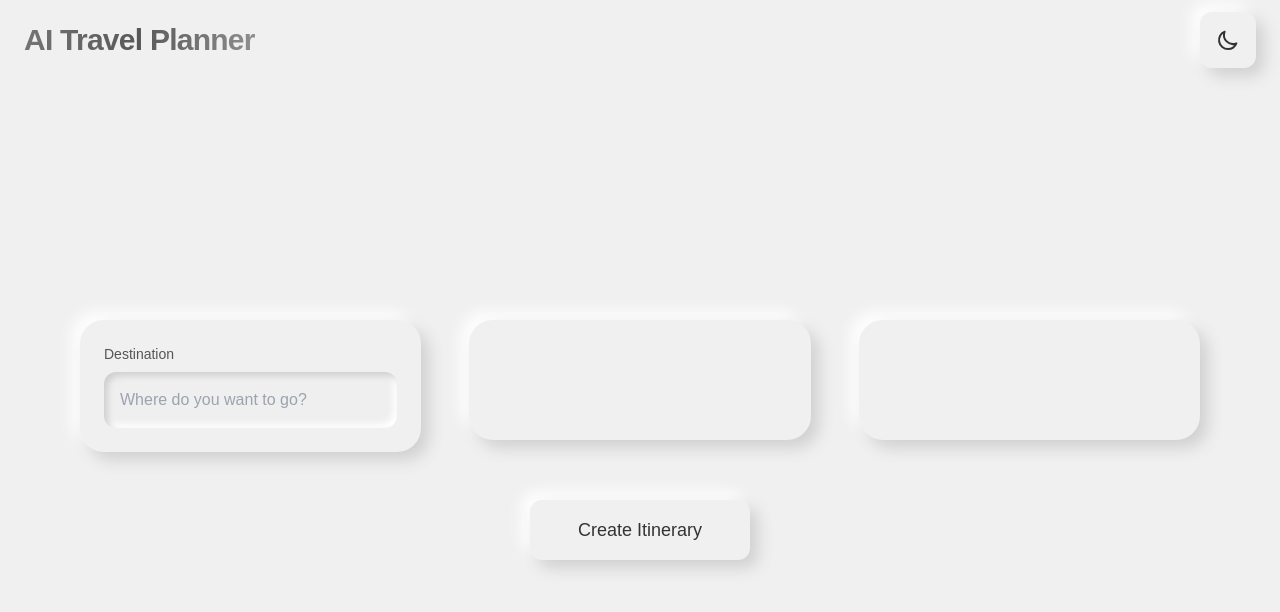
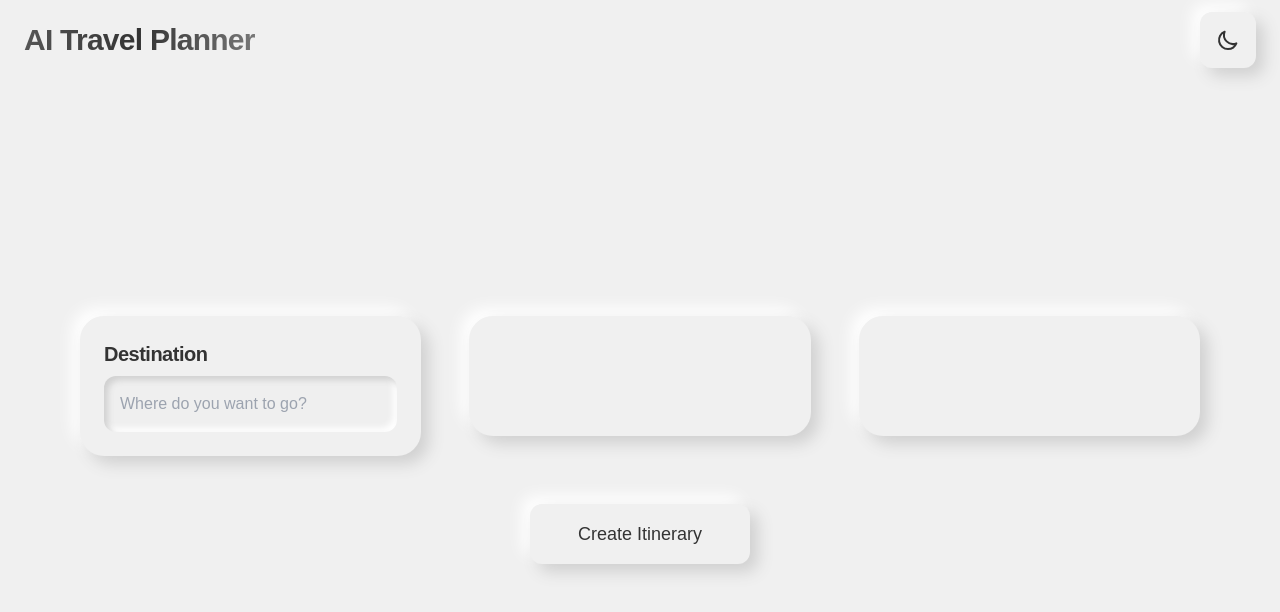
Before and after one commit to sagar-datta/travel-itinerary-ai, a Next.js app: page / in a window 1280 px wide. Both pictures are taken after a click on the button "Begin Your Journey". Shown: the top 612 px of the page. Built offline with nearby package versions, Linux system fonts and the light colour scheme.

Commit message:
Refactor TravelForm and Input components; enhance layout, transition effects, and typography for improved user experience

```diff
--- a/src/app/components/common/Input.tsx
+++ b/src/app/components/common/Input.tsx
@@ -19,7 +19,8 @@ export function Input({
 }: InputProps) {
   return (
     <div className="flex flex-col gap-2">
-      <label className="text-sm font-medium dark:text-dark-text-secondary text-light-text-secondary">
+      <label className="text-xl font-bold tracking-tight
+        dark:text-dark-text-primary text-light-text-primary">
         {label}
       </label>
       <input
--- /dev/null
+++ b/src/app/components/common/TransitionContainer.tsx
@@ -0,0 +1,33 @@
+'use client';
+
+import { transitions, getTransitionClasses } from '../../styles/common';
+
+interface TransitionContainerProps {
+  children: React.ReactNode;
+  show: boolean;
+  type?: 'fade' | 'slide';
+  duration?: keyof typeof transitions;
+  className?: string;
+  delay?: string;
+}
+
+export function TransitionContainer({
+  children,
+  show,
+  type = 'fade',
+  duration = 'fast',
+  className = '',
+  delay = '',
+}: TransitionContainerProps) {
+  return (
+    <div className={`
+      ${transitions[duration]} transform
+      ${getTransitionClasses(show, type)}
+      ${show ? '' : 'pointer-events-none'}
+      ${delay}
+      ${className}
+    `}>
+      {children}
+    </div>
+  );
+}
--- a/src/app/components/features/travel-form/TravelForm.tsx
+++ b/src/app/components/features/travel-form/TravelForm.tsx
@@ -4,6 +4,8 @@ import { useState } from 'react';
 import { Input } from '../../common/Input';
 import { Button } from '../../common/Button';
 import { Card } from '../../common/Card';
+import { TransitionContainer } from '../../common/TransitionContainer';
+import { layout } from '../../../styles/common';
 
 interface TravelFormProps {
   isStarted: boolean;
@@ -19,15 +21,17 @@ export function TravelForm({ isStarted }: TravelFormProps) {
   };
 
   return (
-    <div className={`w-full max-w-6xl mx-auto px-4 transition-all duration-200 ease-out transform
-      ${isStarted ? 'opacity-100 translate-y-0 z-10 delay-75' : 'opacity-0 translate-y-4 z-0 pointer-events-none'}`}
+    <TransitionContainer
+      show={isStarted}
+      className={`w-full ${layout.maxWidth.lg} ${layout.container.centered} ${layout.padding.page}`}
     >
-      <form onSubmit={handleSubmit} className="space-y-12">
+      <form onSubmit={handleSubmit} className="space-y-12 w-full">
         {/* Grid for form inputs */}
-        <div className="grid grid-cols-3 gap-12">
+        <div className={layout.grid.threeColumns}>
           {/* First column - Destination */}
-          <div className={`transition-all duration-200 ease-out delay-125
-            ${isStarted ? 'opacity-100 translate-y-0' : 'opacity-0 translate-y-4'}`}
+          <TransitionContainer
+            show={isStarted}
+            delay="delay-125"
           >
             <Card>
               <Input
@@ -37,26 +41,30 @@ export function TravelForm({ isStarted }: TravelFormProps) {
                 onChange={setDestination}
               />
             </Card>
-          </div>
+          </TransitionContainer>
 
           {/* Second column - Empty card for now */}
-          <div className={`transition-all duration-200 ease-out delay-150
-            ${isStarted ? 'opacity-100 translate-y-0' : 'opacity-0 translate-y-4'}`}
+          <TransitionContainer
+            show={isStarted}
+            delay="delay-150"
           >
             <Card className="min-h-[120px]">&nbsp;</Card>
-          </div>
+          </TransitionContainer>
 
           {/* Third column - Empty card for now */}
-          <div className={`transition-all duration-200 ease-out delay-175
-            ${isStarted ? 'opacity-100 translate-y-0' : 'opacity-0 translate-y-4'}`}
+          <TransitionContainer
+            show={isStarted}
+            delay="delay-175"
           >
             <Card className="min-h-[120px]">&nbsp;</Card>
-          </div>
+          </TransitionContainer>
         </div>
 
         {/* Full-width section for submit button */}
-        <div className={`flex justify-center transition-all duration-200 ease-out delay-200
-          ${isStarted ? 'opacity-100 translate-y-0' : 'opacity-0 translate-y-4'}`}
+        <TransitionContainer
+          show={isStarted}
+          delay="delay-200"
+          className="flex justify-center"
         >
           <Button
             type="submit"
@@ -64,8 +72,8 @@ export function TravelForm({ isStarted }: TravelFormProps) {
           >
             Create Itinerary
           </Button>
-        </div>
+        </TransitionContainer>
       </form>
-    </div>
+    </TransitionContainer>
   );
 }
--- a/src/app/components/features/welcome/Welcome.tsx
+++ b/src/app/components/features/welcome/Welcome.tsx
@@ -1,5 +1,6 @@
 'use client';
 import { Button } from '../../common/Button';
+import { transitions, typography, getTransitionClasses } from '../../../styles/common';
 
 interface WelcomeProps {
   isStarted: boolean;
@@ -8,15 +9,19 @@ interface WelcomeProps {
 
 export function Welcome({ isStarted, onBegin }: WelcomeProps) {
   return (
-    <div className={`text-center transition-all duration-200 ease-out transform
-      ${isStarted ? 'opacity-0 pointer-events-none scale-95 z-0' : 'opacity-100 transform-none z-10'}`}
-    >
-      <h1 className="bg-gradient-to-r dark:from-dark-accent-primary dark:via-dark-text-primary dark:to-dark-accent-secondary from-light-accent-primary via-light-text-primary to-light-accent-secondary bg-clip-text text-7xl font-black tracking-tight text-transparent mb-6">
+    <div className={`
+      text-center transform
+      ${transitions.fast}
+      ${isStarted ? 'opacity-0 pointer-events-none scale-95 z-0' : 'opacity-100 transform-none z-10'}
+    `}>
+      <h1 className={`${typography.gradientText} ${typography.h1} mb-6`}>
         AI Travel Planner
       </h1>
-      <p className={`text-xl font-medium dark:text-dark-text-secondary text-light-text-secondary mb-12 transition-all duration-150 ease-out ${
-        isStarted ? 'opacity-0 scale-95' : 'opacity-100 transform-none'
-      }`}>
+      <p className={`
+        ${typography.body} mb-12
+        ${transitions.fast}
+        ${isStarted ? 'opacity-0 scale-95' : 'opacity-100 transform-none'}
+      `}>
         Your intelligent companion for creating perfect travel experiences
       </p>
 
--- a/src/app/components/layout/Header.tsx
+++ b/src/app/components/layout/Header.tsx
@@ -1,5 +1,6 @@
 'use client';
 import { ThemeToggle } from '../common/ThemeToggle';
+import { transitions, typography, getTransitionClasses } from '../../styles/common';
 
 interface HeaderProps {
   isStarted: boolean;
@@ -13,11 +14,15 @@ export function Header({ isStarted, onTitleClick }: HeaderProps) {
         {/* Title in header - starts hidden and slides in when isStarted */}
         <button
           onClick={onTitleClick}
-          className={`transition-all duration-500 ease-out flex items-center h-full ${
-            isStarted ? 'transform-none opacity-100 cursor-pointer hover:opacity-80' : '-translate-x-full opacity-0 pointer-events-none'
-          }`}
+          className={`${transitions.slow} flex items-center h-full
+            ${getTransitionClasses(isStarted, 'slide')}
+            ${isStarted ? 'cursor-pointer hover:opacity-80' : 'pointer-events-none'}
+          `}
         >
-          <h1 className="bg-gradient-to-r dark:from-dark-accent-primary dark:via-dark-text-primary dark:to-dark-accent-secondary from-light-accent-primary via-light-text-primary to-light-accent-secondary bg-clip-text text-3xl font-black tracking-tight text-transparent hover:text-light-accent-primary dark:hover:text-dark-accent-primary">
+          <h1 className={`
+            ${typography.gradientText} ${typography.h2}
+            hover:text-light-accent-primary dark:hover:text-dark-accent-primary
+          `}>
             AI Travel Planner
           </h1>
         </button>
--- /dev/null
+++ b/src/app/styles/common.ts
@@ -0,0 +1,52 @@
+export const transitions = {
+  base: 'transition-all duration-300 ease-out',
+  fast: 'transition-all duration-200 ease-out',
+  slow: 'transition-all duration-500 ease-out',
+} as const;
+
+export const animations = {
+  fadeIn: 'opacity-100 transform-none',
+  fadeOut: 'opacity-0 translate-y-4',
+  slideIn: 'transform-none opacity-100',
+  slideOut: '-translate-x-full opacity-0',
+} as const;
+
+export const typography = {
+  gradientText: `
+    bg-gradient-to-r
+    dark:from-dark-accent-primary dark:via-dark-text-primary dark:to-dark-accent-secondary
+    from-light-accent-primary via-light-text-primary to-light-accent-secondary
+    bg-clip-text text-transparent
+  `,
+  h1: 'text-7xl font-black tracking-tight',
+  h2: 'text-3xl font-black tracking-tight',
+  body: 'text-xl font-medium dark:text-dark-text-secondary text-light-text-secondary',
+} as const;
+
+export const layout = {
+  maxWidth: {
+    sm: 'max-w-2xl',
+    md: 'max-w-4xl',
+    lg: 'max-w-6xl',
+    xl: 'max-w-7xl',
+  },
+  padding: {
+    page: 'px-4 py-8',
+    section: 'p-6',
+    header: 'px-6',
+  },
+  container: {
+    centered: 'mx-auto flex items-center justify-center',
+  },
+  grid: {
+    threeColumns: 'grid grid-cols-3 gap-12',
+  },
+} as const;
+
+// Common conditional class patterns
+export const getTransitionClasses = (isActive: boolean, type: 'fade' | 'slide' = 'fade') => {
+  if (type === 'fade') {
+    return isActive ? animations.fadeIn : animations.fadeOut;
+  }
+  return isActive ? animations.slideIn : animations.slideOut;
+};
```
